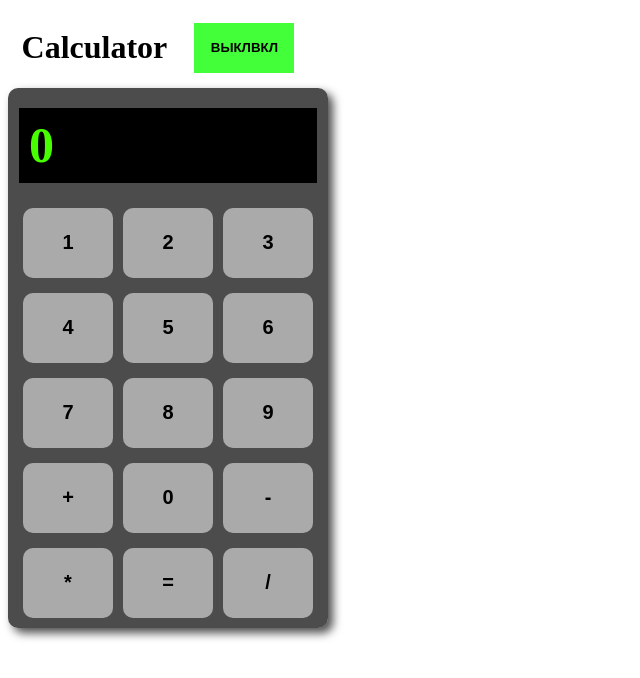
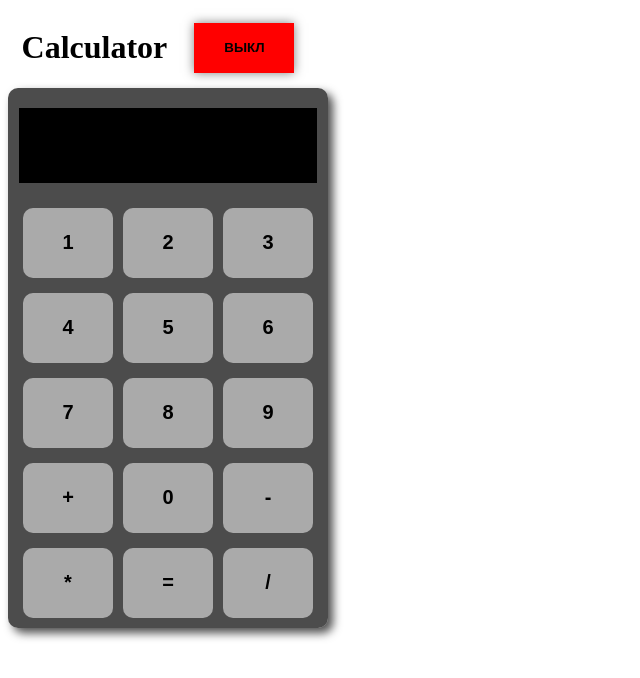
Before and after one commit to MekaDeni/JS_Projects, a website: page сalculator/app/index.html in a window 1280 px wide. Shown: the whole page, without its empty margins (0-640 px from the left). Drawn offline with Linux system fonts and the light colour scheme.

Commit message:
стилизовал кнопку

```diff
--- a/сalculator/app/index.html
+++ b/сalculator/app/index.html
@@ -7,11 +7,11 @@
 <body>
 	<div class="head">
 		<h1 class="title">Calculator</h1>
-		<button class="onButton --onButton__active">ВЫКЛ</button>
+		<button class="onButton --onButton__off"></button>
 	</div>
 	<div class="conteiner">
 		<div class="wrapper">
-			<div class="scoreboard" id="inputResult">0</div>
+			<div class="scoreboard" id="inputResult"></div>
 			<div class="panel">
 				<button class="panel__button button-num">1</button>
 				<button class="panel__button button-num">2</button>
--- a/сalculator/app/scss/style.scss
+++ b/сalculator/app/scss/style.scss
@@ -17,17 +17,30 @@
 .onButton {
 	height: 50px;
 	width: 100px;
-	background: red;
 	border: none;
 	font-weight: 900;
+	cursor: pointer;
+	box-shadow: 0 0 10px rgba(0,0,0, .5);
+	transition: all .2s linear ;
+
+	&:hover {
+		box-shadow: none;
+		color: #fff;
+	}
+}
+
+.--onButton__off {
+	background: red;
 
 	&::after {
 		content: 'ВЫКЛ';
 	}
 }
 
-.--onButton__active {
+.--onButton__on {
 	background: #43FF3A;
+	box-shadow: none;
+	color: #fff;
 
 	&::after {
 		content: 'ВКЛ';
```
Also changed, not shown: сalculator/app/css/style.css.
